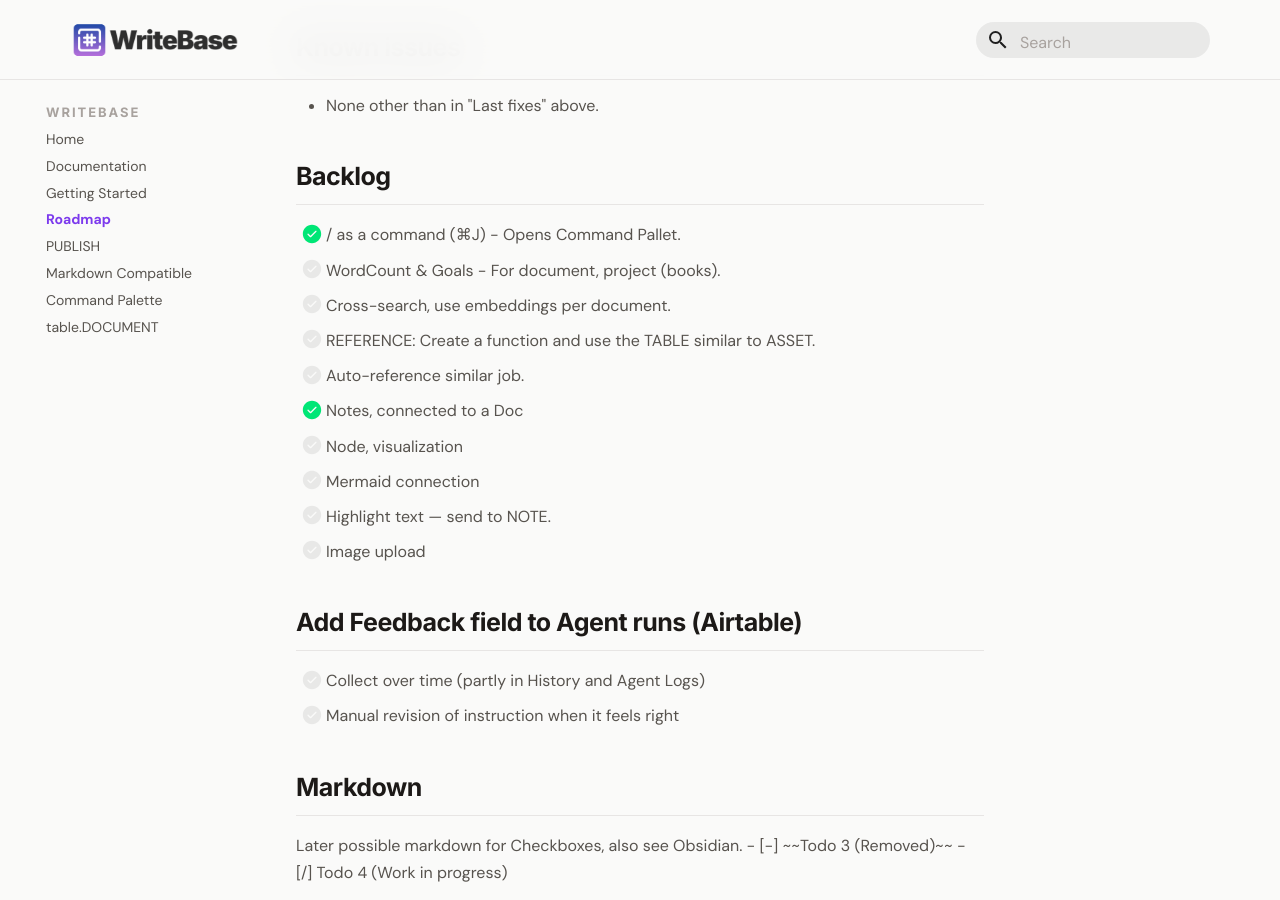
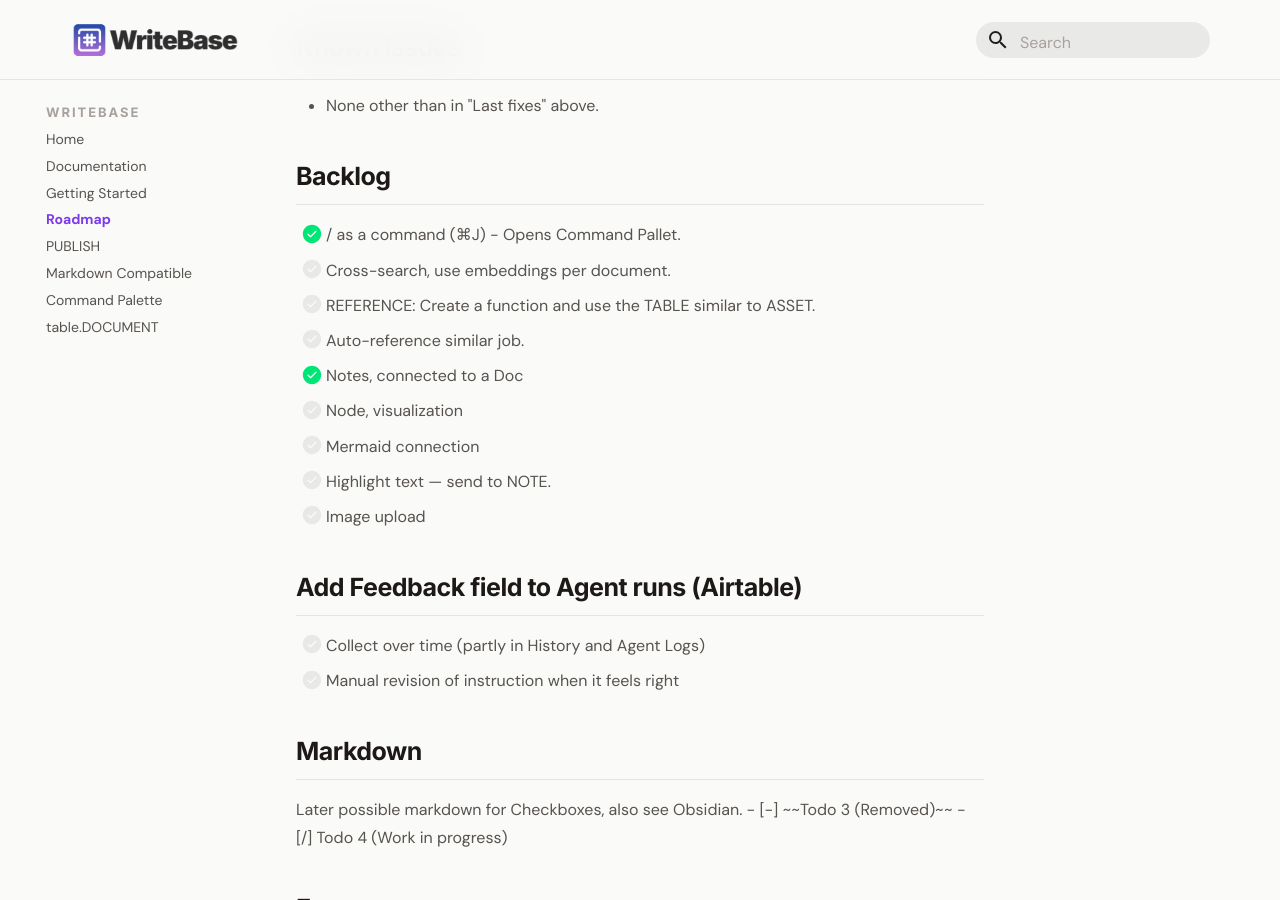
Before and after one commit to larssonhthomas-afk/writebase-docs, an MkDocs documentation site: the page built from docs/009-roadmap.md, in a window 1280 px wide and 900 px high, scrolled down 2138 px. Built offline with MkDocs 1.6.1 and Material for MkDocs 9.7.7, drawn with Linux system fonts in a browser that asks for light colours; some web fonts are replaced.

Commit message:
Update 009-roadmap.md

```diff
--- a/docs/009-roadmap.md
+++ b/docs/009-roadmap.md
@@ -78,7 +78,6 @@ This is not a bucket list. But for now, our best guess.
 ## Backlog
 
 - [x] / as a command (⌘J) - Opens Command Pallet.
-- [ ] WordCount & Goals - For document, project (books).
 - [ ] Cross-search, use embeddings per document.
 - [ ] REFERENCE: Create a function and use the TABLE similar to ASSET.
 - [ ] Auto-reference similar job.
```
